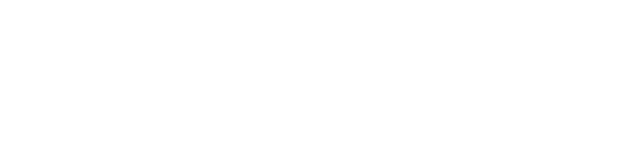
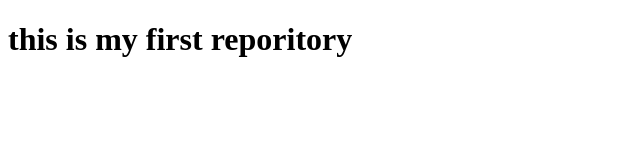
Before and after one commit to MehediAhsan/my-first-repo, a plain HTML site: page index.html in a window 1280 px wide. Shown: the whole page, without its empty margins (0-640 px from the left). Drawn offline with Linux system fonts and the light colour scheme.

Commit message:
first com

```diff
--- a/index.html
+++ b/index.html
@@ -7,6 +7,7 @@
     <title>First repository</title>
 </head>
 <body>
+    <h1>this is my first reporitory</h1>
 
 </body>
 </html>
```
